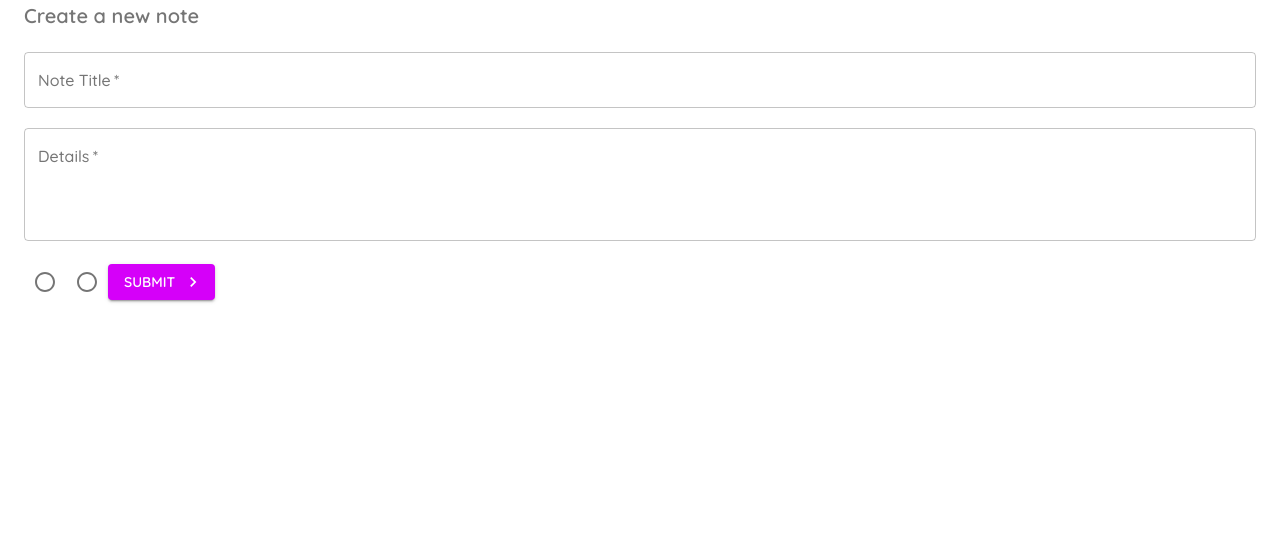
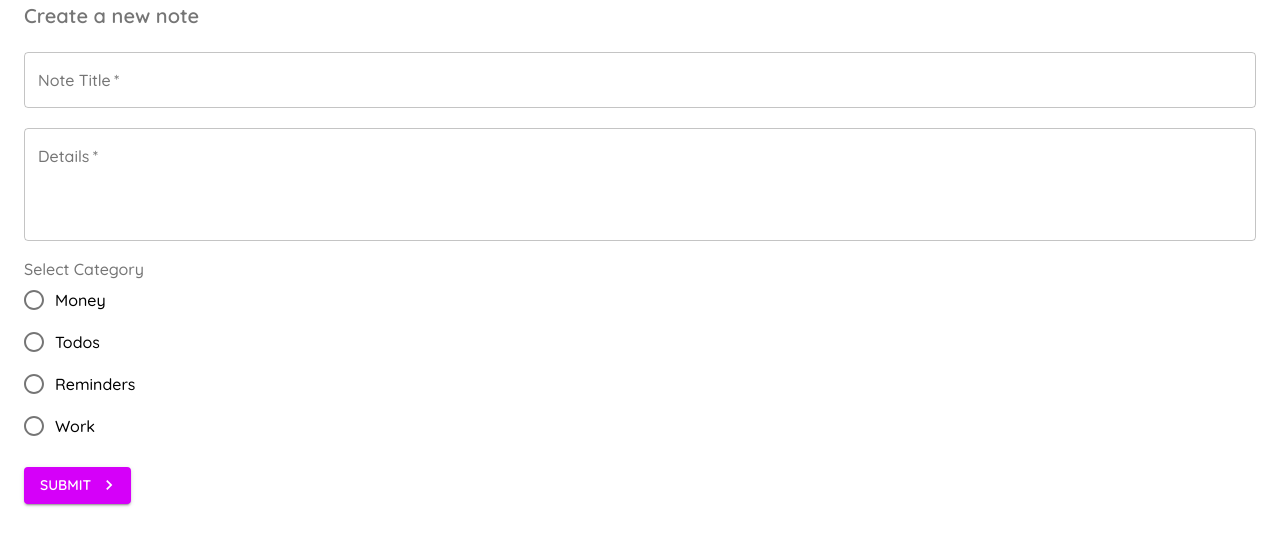
Before and after one commit to devhiko/mui-tuts, a React (Create React App) app: page /create in a window 1280 px wide. Shown: the top 546 px of the page. Built offline with nearby package versions, Linux system fonts and the light colour scheme.

Commit message:
come to json server

```diff
--- /dev/null
+++ b/data/db.json
@@ -0,0 +1,22 @@
+{
+  "notes": [
+    {
+      "title": "Yoshi's birthday bash",
+      "details": "Lorem Ipsum is simply dummy text of the printing and typesetting industry. Lorem Ipsum has been the industry's standard dummy text ever since the 1500s, when an unknown printer took a galley of type and scrambled it to make a type specimen book.",
+      "category": "reminders",
+      "id": 1
+    },
+    {
+      "title": "Complete my ninja training",
+      "details": "Lorem Ipsum is simply dummy text of the printing and typesetting industry. Lorem Ipsum has been the industry's standard dummy text ever since the 1500s, when an unknown printer took.",
+      "category": "work",
+      "id": 2
+    },
+    {
+      "title": "Order a pizza!",
+      "details": "Lorem Ipsum is simply dummy text of the printing and typesetting industry. Lorem Ipsum has been the industry's standard dummy text ever since the 1500s, when an unknown printer took a galley of type and scrambled it to make a type specimen book.\nLorem Ipsum is simply dummy text of the printing and typesetting industry. Lorem Ipsum has been the industry's standard dummy text ever since the 1500s, when an unknown printer took a galley of type and scrambled it to make a type specimen book.",
+      "category": "todos",
+      "id": 3
+    }
+  ]
+}
--- a/package.json
+++ b/package.json
@@ -5,6 +5,7 @@
   "dependencies": {
     "@material-ui/core": "^4.12.4",
     "@material-ui/icons": "^4.11.3",
+    "json-server": "^0.17.0",
     "react": "^17.0.1",
     "react-dom": "^17.0.1",
     "react-router-dom": "^5.2.0",
@@ -14,7 +15,8 @@
     "start": "react-scripts start",
     "build": "react-scripts build",
     "test": "react-scripts test",
-    "eject": "react-scripts eject"
+    "eject": "react-scripts eject",
+    "serve": "json-server --watch data/db.json --port 8000"
   },
   "eslintConfig": {
     "extends": [
--- a/src/App.js
+++ b/src/App.js
@@ -20,9 +20,7 @@ const theme = createTheme({
   }
 })
 
-
 function App() {
-
   return (
     <ThemeProvider theme={theme}>
       <Router>
--- a/src/pages/Create.js
+++ b/src/pages/Create.js
@@ -3,9 +3,12 @@ import Typography from '@material-ui/core/Typography'
 import Button from '@material-ui/core/Button'
 import Container from '@material-ui/core/Container'
 import KeyboardArrowRight from '@material-ui/icons/KeyboardArrowRight'
-import { makeStyles } from '@material-ui/core'
+import { FormControlLabel, makeStyles } from '@material-ui/core'
 import TextField from '@material-ui/core/TextField'
 import Radio from '@material-ui/core/Radio'
+import RadioGroup from '@material-ui/core/RadioGroup'
+import FormControl from '@material-ui/core/FormControl'
+import FormLabel from '@material-ui/core/FormLabel'
 
 const useStyles = makeStyles({
   field: {
@@ -13,7 +16,6 @@ const useStyles = makeStyles({
     marginBottom: 20,
     display: 'block'
   }
-
 })
 
 export default function Create() {
@@ -23,6 +25,7 @@ export default function Create() {
   const [details, setDetails] = useState('')
   const [titleError, setTitleError] = useState(false)
   const [detailsError, setDetailsError] = useState(false)
+  const [category, setCategory] = useState('')
 
   const handleSubmit = (e) => {
     e.preventDefault();
@@ -38,7 +41,7 @@ export default function Create() {
     }
 
     if (title && details) {
-      console.log(title, details)
+      console.log(title, details, category)
     }
   }
   return (
@@ -81,8 +84,34 @@ export default function Create() {
           error={detailsError}
           required
         />
-        <Radio value='test' />
-        <Radio value='test 1' />
+        <FormControl className={classes.field}>
+          <FormLabel>Select Category</FormLabel>
+          <RadioGroup
+            value={category}
+            onChange={(e) => setCategory(e.target.value)}
+          >
+            <FormControlLabel
+              control={<Radio />}
+              label='Money'
+              value='money'
+            />
+            <FormControlLabel
+              control={<Radio />}
+              label='Todos'
+              value='todos'
+            />
+            <FormControlLabel
+              control={<Radio />}
+              label='Reminders'
+              value='reminders'
+            />
+            <FormControlLabel
+              control={<Radio />}
+              label='Work'
+              value='work'
+            />
+          </RadioGroup>
+        </FormControl>
         <Button
           type='submit'
           color='secondary'
--- a/src/pages/Notes.js
+++ b/src/pages/Notes.js
@@ -1,6 +1,11 @@
-import React from 'react'
+import React, { useEffect } from 'react'
 
 export default function Notes() {
+
+  useEffect(() => {
+
+  }, [])
+
   return (
     <div>
       Notes page
```
Also changed, not shown: 1 other file (tests, documents, lock files or other folders).
